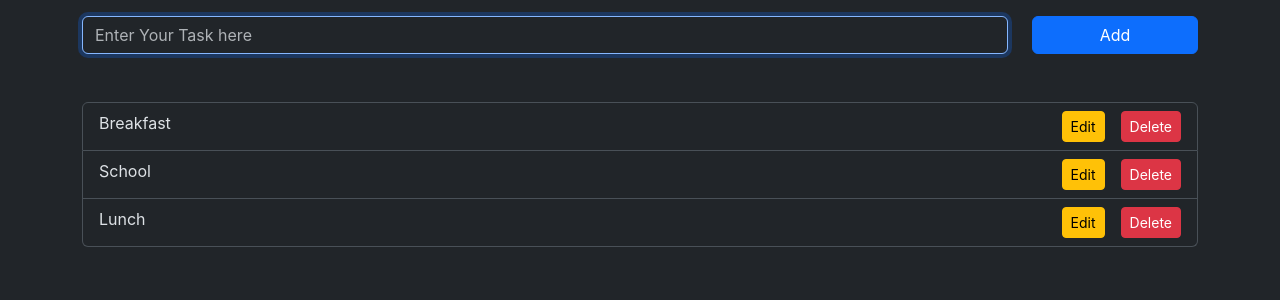
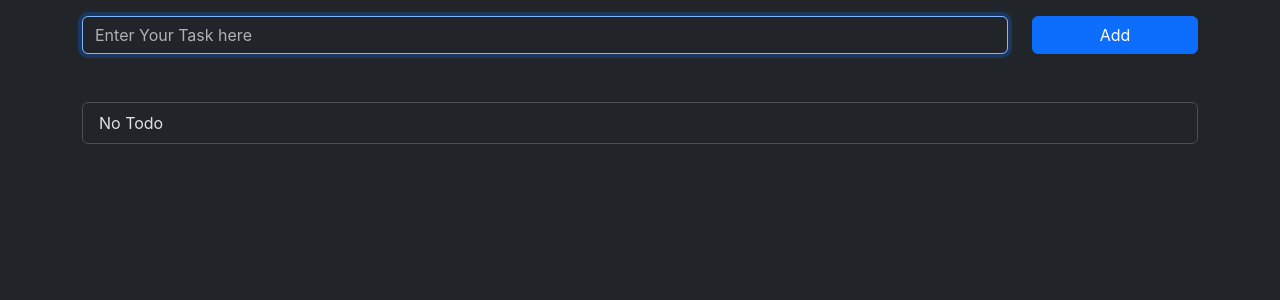
Before and after one commit to nazishshaheen/todo-app, a React (Create React App) app: page / in a window 1280 px wide. Shown: the top 300 px of the page. Built offline with nearby package versions, Linux system fonts and the light colour scheme.

Commit message:
added functionallity

```diff
--- a/src/App.js
+++ b/src/App.js
@@ -1,10 +1,18 @@
-import React, { useState } from 'react'
+import React, { useEffect, useState } from 'react'
 import Input from './components/Input';
 import List from './components/List';
 import toast, { Toaster } from 'react-hot-toast';
 
+function getFromLocal(key) {
+  return JSON.parse(localStorage.getItem(key));
+}
+
+function saveToLocal(key, value) {
+  localStorage.setItem(key, JSON.stringify(value));
+}
+
 function App() {
-  let [tasks, setTasks] = useState(["Breakfast", "School", "Lunch"]);
+  let [tasks, setTasks] = useState(getFromLocal("tasks") ?? []);
   let [dataObj, setDataObj] = useState({ index: -1, data: '' });
 
   const addTask = (task) => {
@@ -28,6 +36,10 @@ function App() {
 
   }
 
+  useEffect(() => {
+    saveToLocal('tasks', tasks);
+  }, [tasks])
+
   return (
     <div className="container">
       <Input addTask={addTask} dataObj={dataObj} editTask={editTask} />
```
